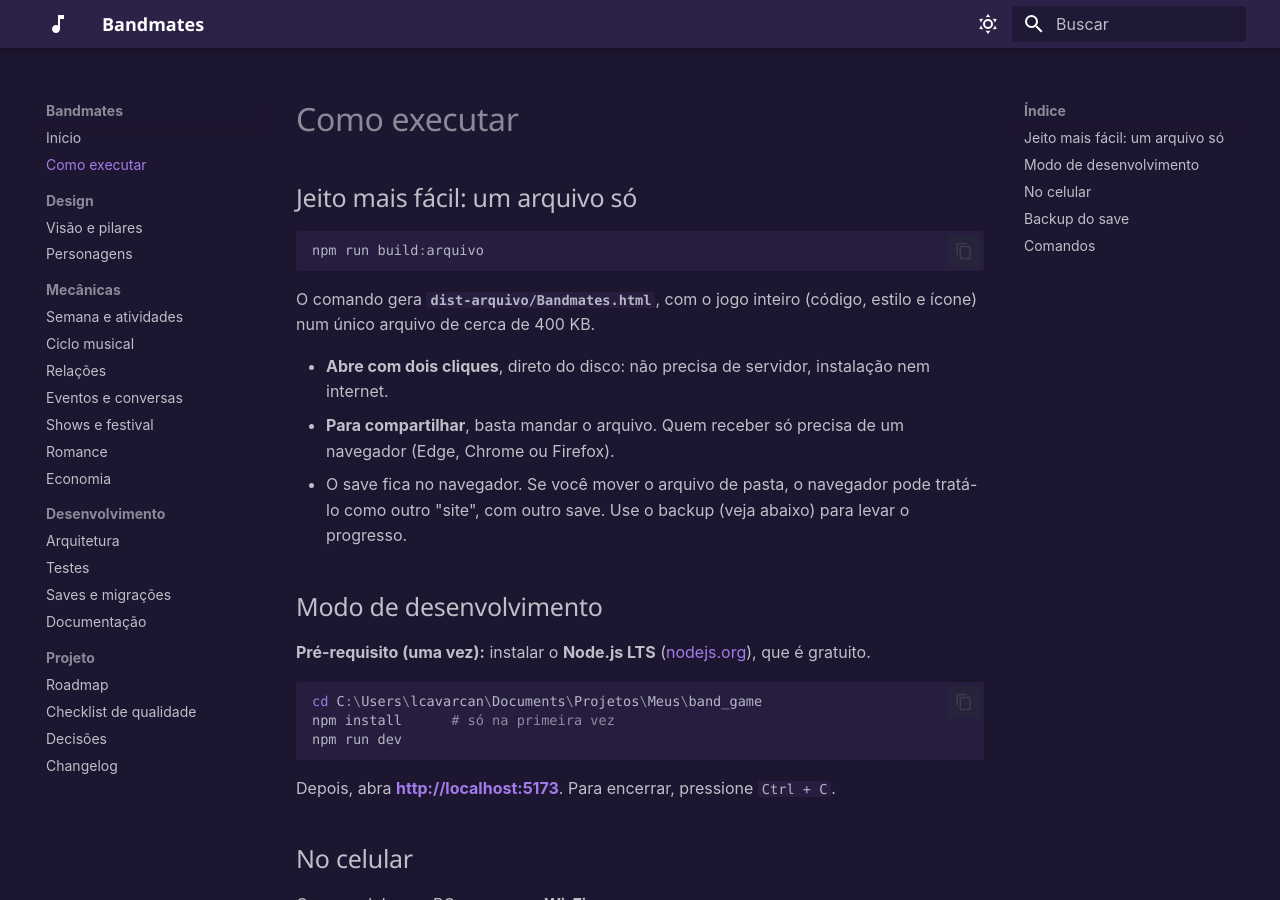
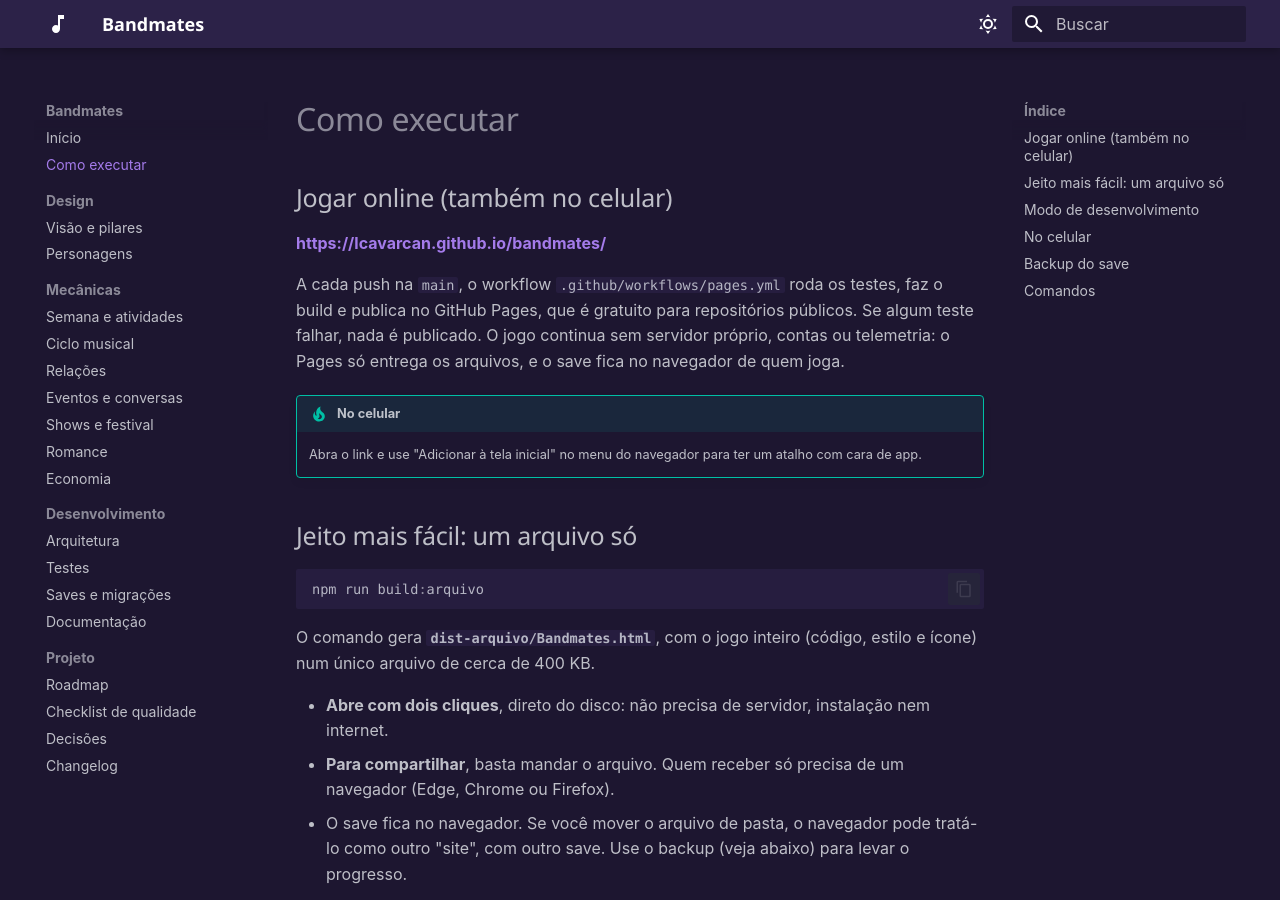
Before and after one commit to LCavarcan/bandmates, an MkDocs documentation site: the page built from docs/executar.md, in a window 1280 px wide and 900 px high. Built offline with MkDocs 1.6.1 and Material for MkDocs 9.7.7, drawn with Linux system fonts in a browser that asks for light colours.

Commit message:
Publicação no GitHub Pages
Workflow que roda os testes, faz o build e publica o jogo no
GitHub Pages a cada push na main.

Co-Authored-By: Claude Opus 5.5 <noreply@anthropic.com>

```diff
--- a/docs/executar.md
+++ b/docs/executar.md
@@ -1,4 +1,13 @@
 # Como executar
+
+## Jogar online (também no celular)
+
+**<https://lcavarcan.github.io/bandmates/>**
+
+A cada push na `main`, o workflow `.github/workflows/pages.yml` roda os testes, faz o build e publica no GitHub Pages, que é gratuito para repositórios públicos. Se algum teste falhar, nada é publicado. O jogo continua sem servidor próprio, contas ou telemetria: o Pages só entrega os arquivos, e o save fica no navegador de quem joga.
+
+!!! tip "No celular"
+    Abra o link e use "Adicionar à tela inicial" no menu do navegador para ter um atalho com cara de app.
 
 ## Jeito mais fácil: um arquivo só
 
--- a/package.json
+++ b/package.json
@@ -1,7 +1,7 @@
 {
   "name": "bandmates",
   "private": true,
-  "version": "0.5.0",
+  "version": "0.5.1",
   "type": "module",
   "description": "Bandmates — simulador de gerenciamento de banda com narrativa e relações.",
   "scripts": {
```
Also changed, not shown: README.md (+2 -0 lines), docs/projeto/changelog.md (+5 -0 lines), docs/projeto/decisoes.md (+2 -0 lines), 1 other file.
